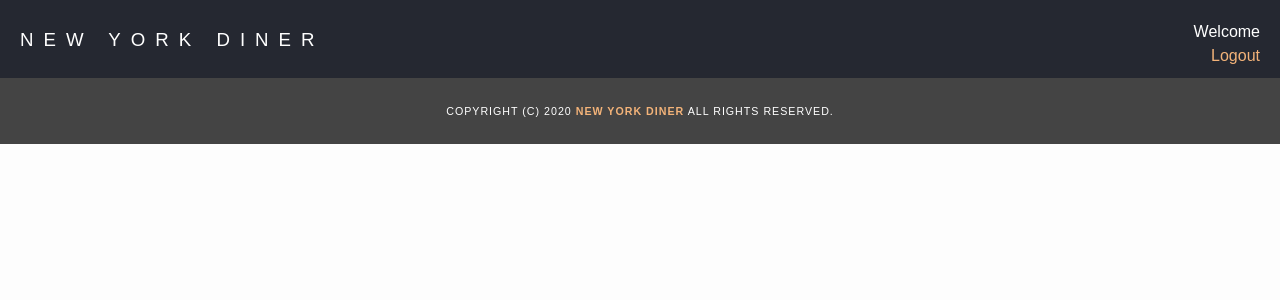
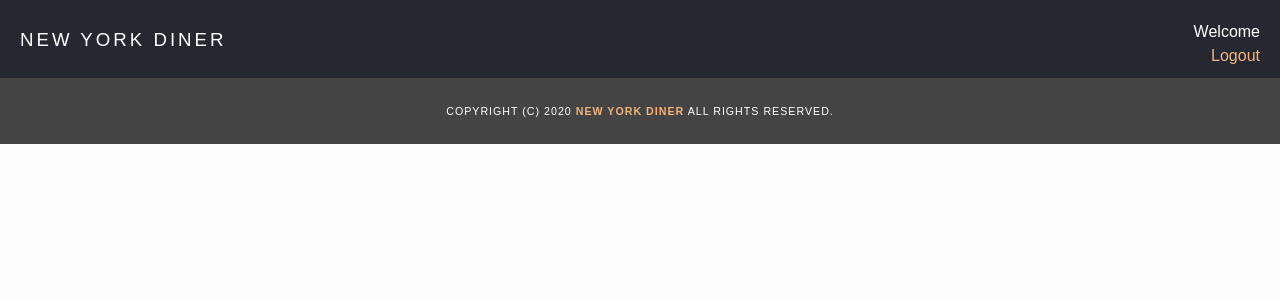
Before and after one commit to albagon/ny-diner, a Flask app: template templates/layouts/main.html in a window 1280 px wide. Shown: the top 300 px of the page. Run offline with Flask 2, Linux system fonts and the light colour scheme; the template is opened without the code that fills it, so the values that code supplies are empty; parts of the project's set-up code (start-up, migrations or seed data) failed here and were passed over.

Commit message:
style: Reduce title's font spacing to help map fit

```diff
--- a/static/css/styles.css
+++ b/static/css/styles.css
@@ -91,7 +91,7 @@ header {
 .title a {
 	color: #fff;
   font-weight: 200;
-  letter-spacing: 7px;
+  letter-spacing: 3px;
   text-transform: uppercase;
   font-size: 12px;
 }
@@ -397,7 +397,7 @@ header {
 /* This media query makes the map taller in tablets */
 @media screen and (min-width: 32em) {
   .title a {
-    letter-spacing: 10px;
+    letter-spacing: 3px;
     font-size: 14pt;
   }
 
```
